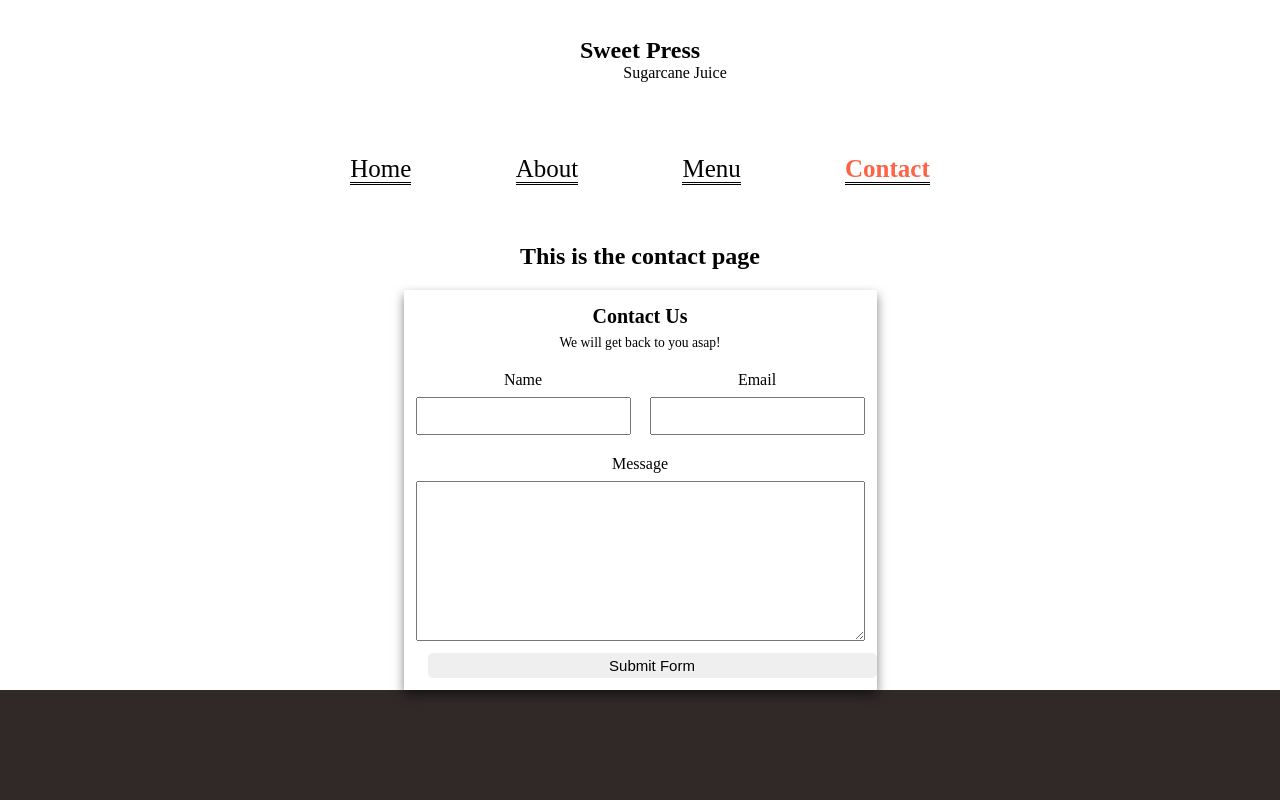
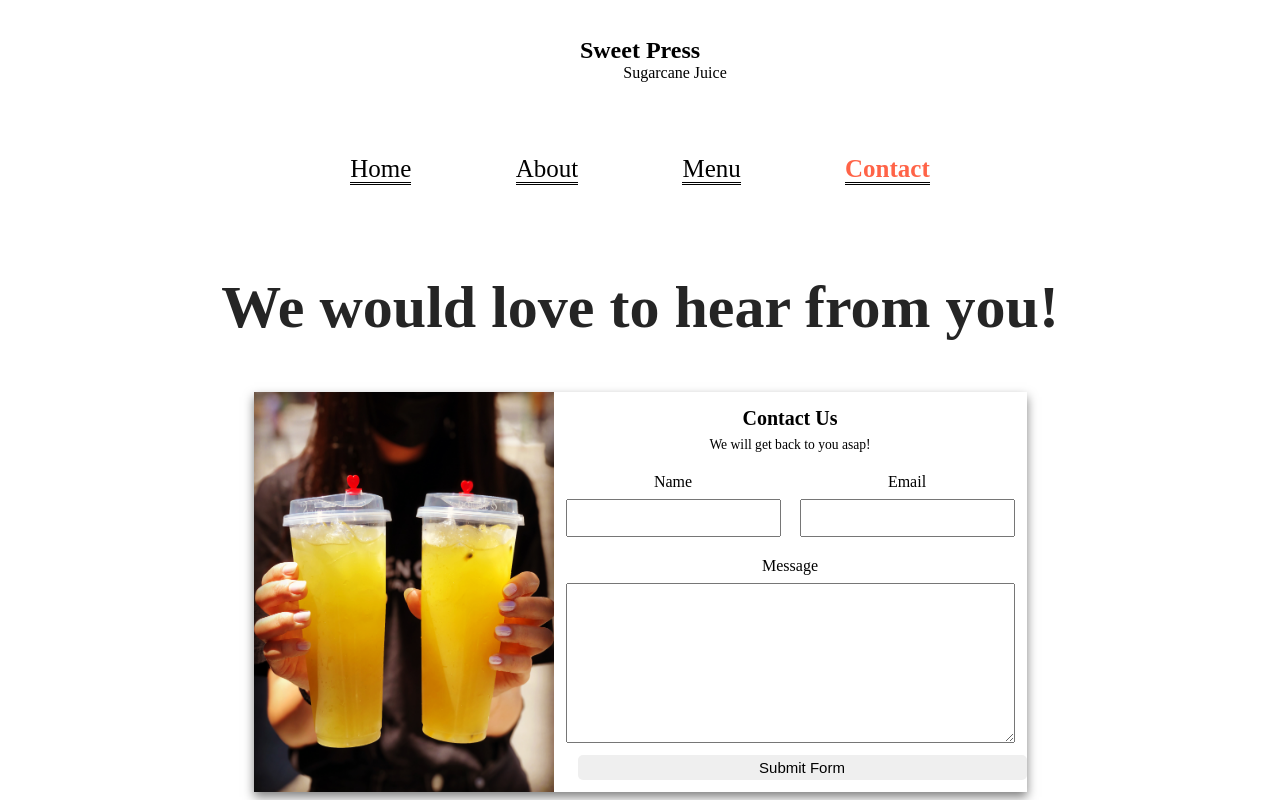
Before and after one commit to Andy51011/sweetpress, a React (Create React App) app in the folder sweetpress-frontend/: page /contact in a window 1280 px wide. Shown: the top 800 px of the page. Built offline with nearby package versions, Linux system fonts and the light colour scheme; a web font is replaced by a local one.

Commit message:
added some spice

```diff
--- a/sweetpress-frontend/src/components/contact/ContactForm.css
+++ b/sweetpress-frontend/src/components/contact/ContactForm.css
@@ -1,10 +1,18 @@
+.contact__container {
+  display:flex;
+  flex-direction:row;
+  flex-wrap:wrap;
+  /* background-color:blue; */
+  margin:50px;
+}
 form {
   display: flex;
   flex-direction: column;
-  box-shadow: 0px 5px 10px 0px rgba(0, 0, 0, 0.5);
+  /* box-shadow: 0px 5px 10px 0px rgba(0, 0, 0, 0.5); */
   max-width: 480px;
   padding: 0px 12px;
   height: 400px;
+  /* background-color:blue; */
 }
 
 .contact__title {
@@ -74,3 +82,10 @@ input {
   font-size: 1em;
   height: 2rem;
 }
+
+
+.img__positioning {
+  display:flex;
+  flex-direction:row;
+  box-shadow: 0px 5px 10px 0px rgba(0, 0, 0, 0.5);
+}
--- a/sweetpress-frontend/src/components/contact/ContactForm.jsx
+++ b/sweetpress-frontend/src/components/contact/ContactForm.jsx
@@ -2,6 +2,7 @@ import React from "react";
 import axios from "axios";
 import "./ContactForm.css";
 import { CONTACT_API_KEY } from "./ContactApiKey";
+import KimDrinks from '../../images/kim_drinks.jpeg';
 
 export const ContactForm = () => {
   const onSubmit = async (event) => {
@@ -30,6 +31,10 @@ export const ContactForm = () => {
   };
 
   return (
+    <div className='contact__container'>
+    <div className='img__positioning'>
+    <img src={KimDrinks} width='300' height='400'/>
+
     <form onSubmit={onSubmit}>
       <div className="contact__title">
         <div className="title__contact">Contact Us</div>
@@ -53,5 +58,7 @@ export const ContactForm = () => {
         Submit Form
       </button>
     </form>
+    </div>
+    </div>
   );
 };
--- a/sweetpress-frontend/src/pages/Contact.js
+++ b/sweetpress-frontend/src/pages/Contact.js
@@ -6,7 +6,7 @@ const Contact = () => {
   return (
     <div>
       <div className="contact__container">
-        <h2> This is the contact page</h2>
+        <h2 className='menu_title'> We would love to hear from you!</h2>
         <ContactForm />
       </div>
       <Footer />
--- a/sweetpress-frontend/src/pages/Menu.js
+++ b/sweetpress-frontend/src/pages/Menu.js
@@ -11,7 +11,9 @@ const Menu = () => {
         <p className="menu_subtitle">try our winter special matcha lattes</p>
         <button className="menu_btn">Download our menu</button>
       </div>
-      <div className="menu_image"></div>
+      <div className="menu_image">
+        <img src={MenuImage} width='70%' />
+      </div>
       <div className="menu_banner_container">
         <p className="menu_title">OUR FOOD</p>
         <p className="menu_subtitle">try our seasonal sweets</p>
```
Also changed, not shown: 1 other file (tests, documents, lock files or other folders).
